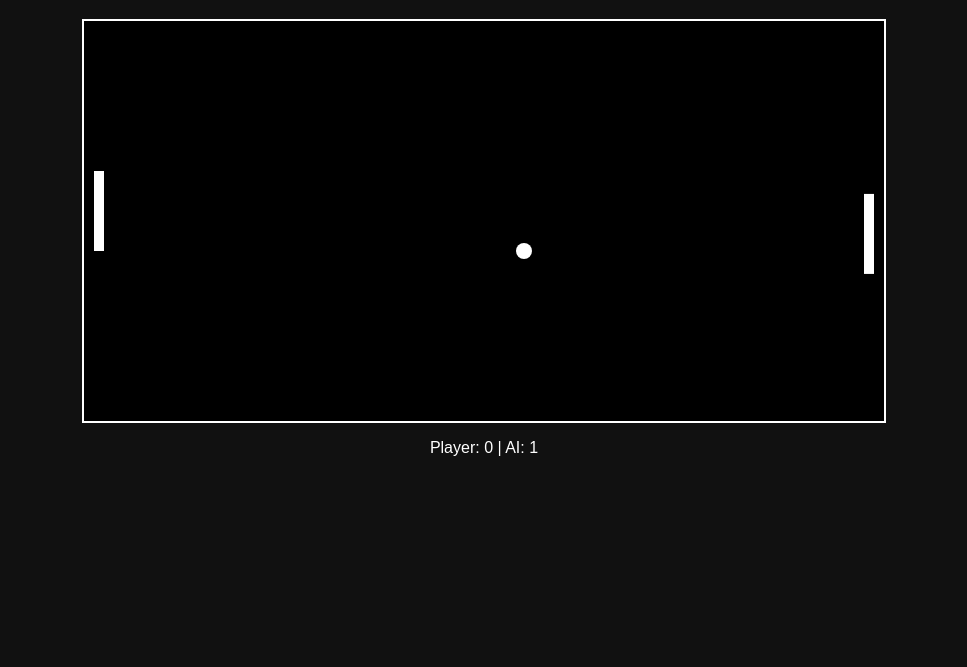
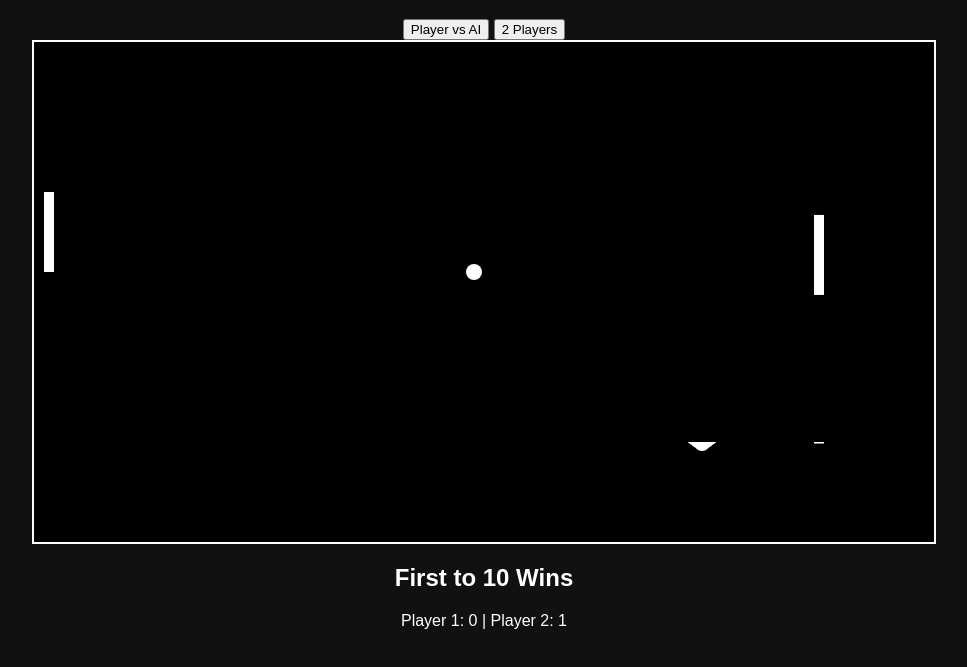
Before and after one commit to kamalijayakumar5-pixel/cosmic-pong, a plain HTML site: page index.html in a window 1280 px wide. Shown: the part 61-728 px from the top of the page, without its empty margins (156-1123 px from the left). Drawn offline with Linux system fonts and the light colour scheme.

Commit message:
Update index.html

```diff
--- a/index.html
+++ b/index.html
@@ -8,9 +8,22 @@
 
 <h1>COSMIC PONG</h1>
 
-<canvas id="game" width="800" height="400"></canvas>
+<div id="menu">
+  <button onclick="startGame('ai')">Player vs AI</button>
+  <button onclick="startGame('multi')">2 Players</button>
+</div>
 
-<p>Player: <span id="pScore">0</span> | AI: <span id="aScore">0</span></p>
+<canvas id="game" width="900" height="500"></canvas>
+
+<h2 id="status">First to 10 Wins</h2>
+
+<p>
+Player 1:
+<span id="pScore">0</span>
+|
+Player 2:
+<span id="aScore">0</span>
+</p>
 
 <script src="script.js"></script>
 </body>
```
